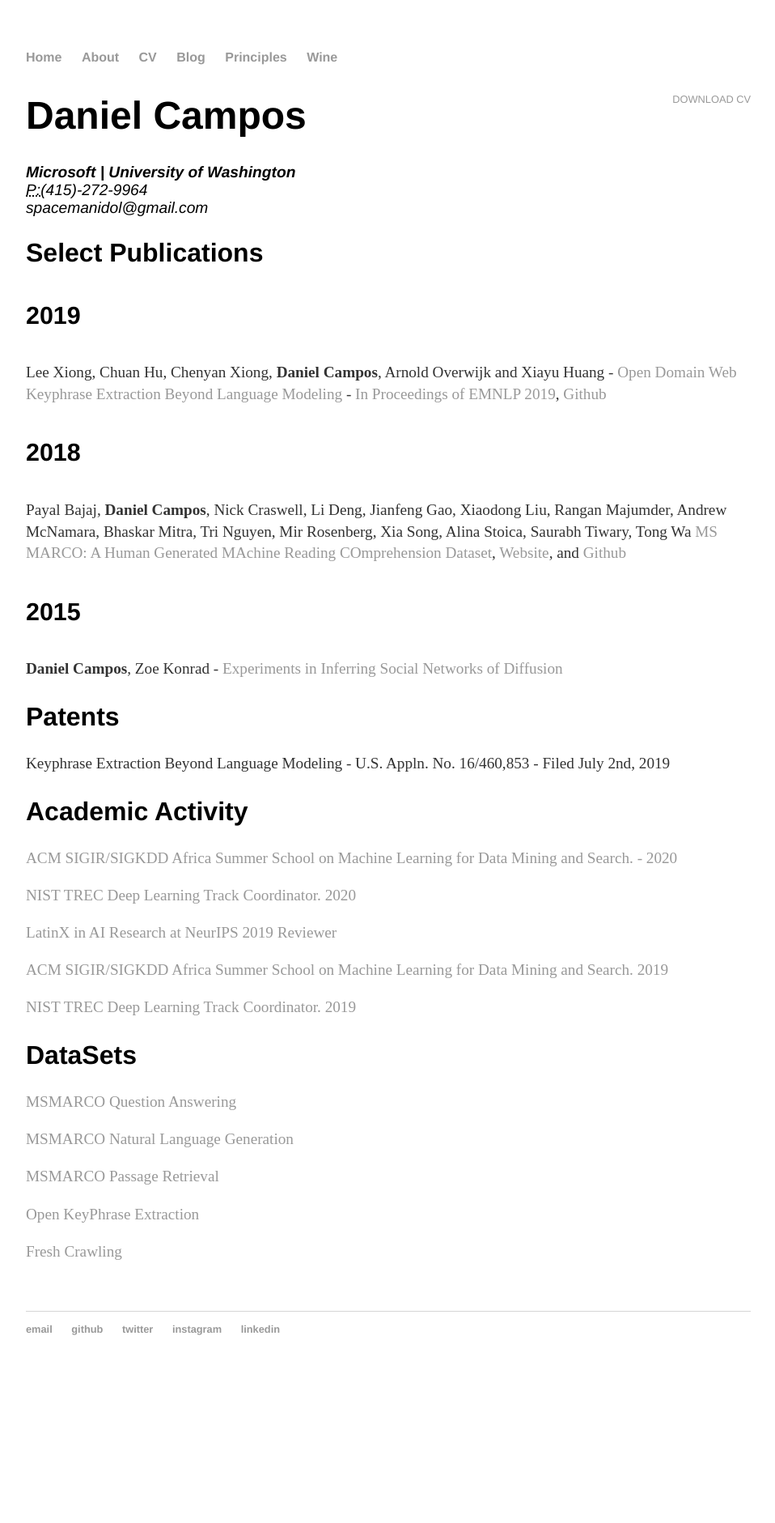
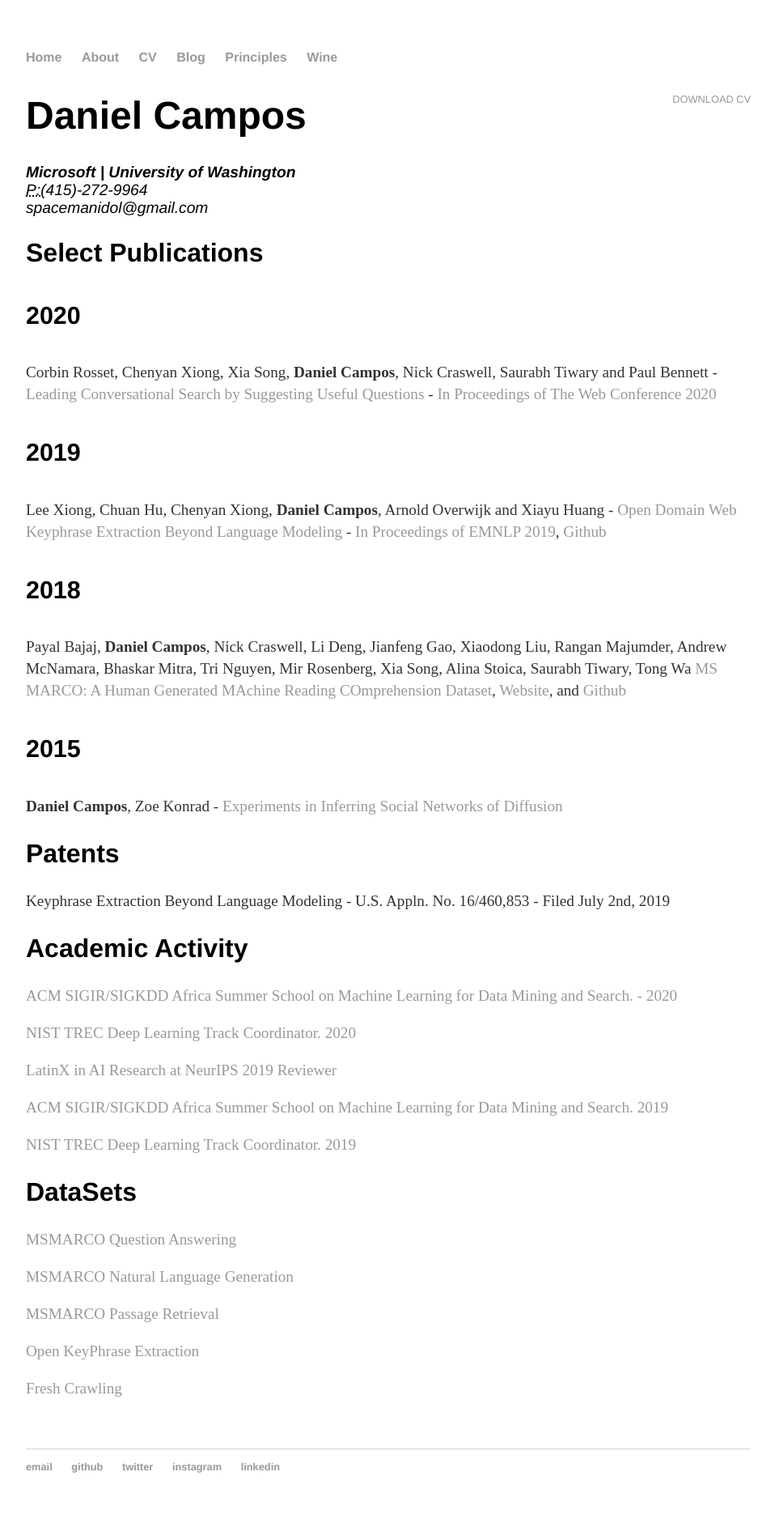
Before and after one commit to spacemanidol/spacemanidol.github.io, a Jekyll site: the page built from cv/index.html, in a window 1280 px wide. Shown: the whole page at 81% size, without its empty margins (160-1118 px from the left). Built offline with Jekyll 4.4.1, drawn with Linux system fonts in a browser that asks for light colours; comment, search, counter and statistics services are not loaded; before the commit the page ends 1711 px from its top, so only the background shows below that.

Commit message:
Update index.html
New Paper

```diff
--- a/cv/index.html
+++ b/cv/index.html
@@ -11,24 +11,26 @@ title: CV of Daniel Campos
 	<span class="obfuscate">spacemanidol@gmail.com</span>
 	</address>
 	<h2>Select Publications</h2>
+	<h4>2020</h4>
+	<p>Corbin Rosset, Chenyan Xiong, Xia Song, <strong>Daniel Campos</strong>, Nick Craswell, Saurabh Tiwary and Paul Bennett - <a href=''>Leading Conversational Search by Suggesting Useful Questions</a> - <a href='https://www2020.thewebconf.org/'>In Proceedings of The Web Conference 2020</a></p>
 	<h4>2019</h4>
 	<p>Lee Xiong, Chuan Hu, Chenyan Xiong, <strong>Daniel Campos</strong>, Arnold Overwijk and Xiayu Huang - <a href='https://arxiv.org/abs/1911.02671' >Open Domain Web Keyphrase Extraction Beyond Language Modeling</a> - <a href='https://www.emnlp-ijcnlp2019.org/'>In Proceedings of EMNLP 2019</a>, <a href='https://github.com/microsoft/MSMARCO-OpenKP'>Github</a></p>
 	<h4>2018</h4>
-	<p>Payal Bajaj, <strong>Daniel Campos</strong>, Nick Craswell, Li Deng, Jianfeng Gao, Xiaodong Liu, Rangan Majumder, Andrew McNamara, Bhaskar Mitra, Tri Nguyen, Mir Rosenberg, Xia Song, Alina Stoica, Saurabh Tiwary, Tong Wa  <a href='https://arxiv.org/abs/1611.09268'>MS MARCO: A Human Generated MAchine Reading COmprehension Dataset</a>, <a href='https://msmarco.org'>Website</a>, and <a href='https://github.com/microsoft/MSMARCO-Question-Answering'>Github</a></p>
+	<p>Payal Bajaj, <strong>Daniel Campos</strong>, Nick Craswell, Li Deng, Jianfeng Gao, Xiaodong Liu, Rangan Majumder, Andrew McNamara, Bhaskar Mitra, Tri Nguyen, Mir Rosenberg, Xia Song, Alina Stoica, Saurabh Tiwary, Tong Wa  <a href='https://arxiv.org/abs/1611.09268'>MS MARCO: A Human Generated MAchine Reading COmprehension Dataset</a>, <a href='https://microsoft.github.io/msmarco/'>Website</a>, and <a href='https://github.com/microsoft/MSMARCO-Question-Answering'>Github</a></p>
 	<h4>2015</h4>
 	<p><strong>Daniel Campos</strong>, Zoe Konrad - <a href='https://arxiv.org/abs/1910.04277'>Experiments in Inferring Social Networks of Diffusion</a></p>
 	<h2>Patents</h2>
 	<p>Keyphrase Extraction Beyond Language Modeling - U.S. Appln. No. 16/460,853 - Filed July 2nd, 2019</p>
 	<h2>Academic Activity</h2>
 	<p><a href="http://sigir.org/afirm2020/">ACM SIGIR/SIGKDD Africa Summer School on Machine Learning for Data Mining and Search. - 2020</a></p>
-	<p><a href="https://microsoft.github.io/TREC-2019-Deep-Learning/">NIST TREC Deep Learning Track Coordinator. 2020</a></p>
+	<p><a href="https://microsoft.github.io/TREC-2020-Deep-Learning/">NIST TREC Deep Learning Track Coordinator. 2020</a></p>
 	<p><a href="http://www.latinxinai.org/neurips-2019">LatinX in AI Research at NeurIPS 2019 Reviewer</a></p>
 	<p><a href="http://sigir.org/afirm2019/">ACM SIGIR/SIGKDD Africa Summer School on Machine Learning for Data Mining and Search. 2019</a></p>
 	<p><a href="https://microsoft.github.io/TREC-2019-Deep-Learning/">NIST TREC Deep Learning Track Coordinator. 2019</a></p>
 	<h2>DataSets</h2>
-	<p><a href="msmarco.org">MSMARCO Question Answering</a></p>
-	<p><a href="msmarco.org">MSMARCO Natural Language Generation</a></p>
-	<p><a href="msmarco.org">MSMARCO Passage Retrieval</a></p>
-	<p><a href="msmarco.org">Open KeyPhrase Extraction</a></p>
-	<p><a href="msmarco.org">Fresh Crawling</a></p>
+	<p><a href="https://microsoft.github.io/msmarco/">MSMARCO Question Answering</a></p>
+	<p><a href="https://microsoft.github.io/msmarco/">MSMARCO Natural Language Generation</a></p>
+	<p><a href="https://microsoft.github.io/msmarco/">MSMARCO Passage Retrieval</a></p>
+	<p><a href="https://microsoft.github.io/msmarco/">Open KeyPhrase Extraction</a></p>
+	<p><a href="https://microsoft.github.io/msmarco/">Fresh Crawling</a></p>
 </div>
```
